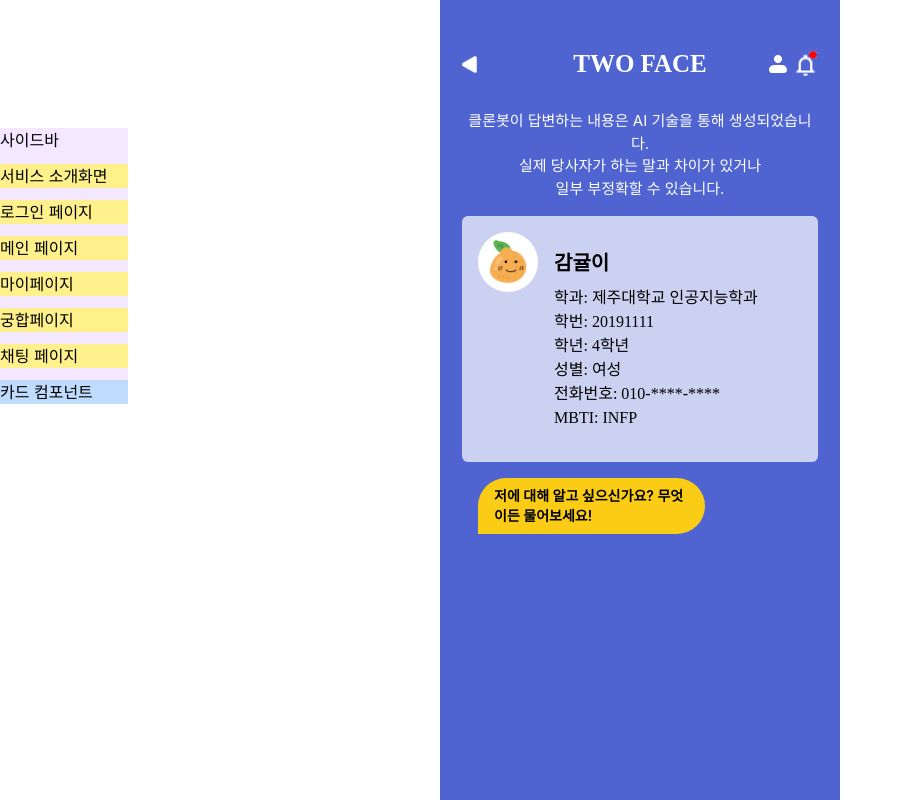
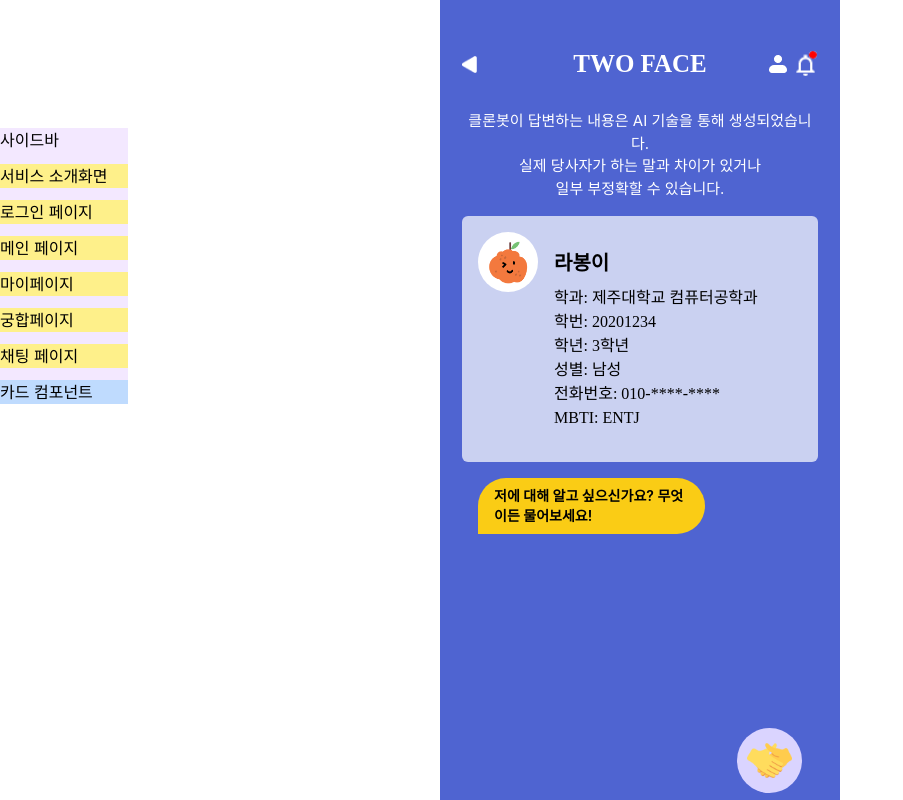
Before and after one commit to Surfurtone/Surfurtone_FrontEnd, a React (Create React App) app: page /chatPage in a window 1280 px wide. Shown: the top 800 px of the page, without its empty margins (0-903 px from the left). Built offline with nearby package versions, Linux system fonts and the light colour scheme; a web font is replaced by a local one.

Commit message:
채팅 완료

```diff
--- a/src/pages/ChatPage.js
+++ b/src/pages/ChatPage.js
@@ -6,9 +6,9 @@ import myPageIcon from '../assets/imgs/Page2/myPageIcon.png'
 import norification from '../assets/imgs/Page2/notification.png'
 import SendIcon from '../assets/imgs/chatPage/SendIcon.png'
 import { Link } from 'react-router-dom'
-import labong from '../assets/imgs/gamgyul.png'
 import Modal from '../components/Modal'
 import Hands from '../assets/imgs/chatPage/Hands.png'
+import labong from '../assets/imgs/chatPage/labong.png'
 
 const FinalScreen = () => {
   const [messages, setMessages] = useState([
@@ -37,14 +37,30 @@ const FinalScreen = () => {
     const userMessage = { text: input, isUser: true }
     setMessages([...messages, userMessage])
     setInputCount((prev) => prev + 1)
+    setInput('') // 입력창 초기화
 
     if (inputCount + 1 === 4) {
       const limitMessage = {
-        text: '무료 질문 횟수가 끝났습니다. 정보를 더 얻고 싶다면?\n호스트와 함께하기',
+        text: '무료 질문 횟수가 끝났습니다. 더 대화를 이어가시려면 광고를 시청해주세요.',
         isUser: false,
       }
       setMessages((prevMessages) => [...prevMessages, limitMessage])
       setInput('')
+
+      // 마이페이지로 가는 버튼 추가
+      const myPageButton = {
+        text: (
+          <div className="flex justify-center">
+            <Link to="/page3">
+              <button className="bg-blue-500 text-white rounded-full">
+                마이페이지로 가기
+              </button>
+            </Link>
+          </div>
+        ),
+        isUser: false,
+      }
+      setMessages((prevMessages) => [...prevMessages, myPageButton])
       return
     }
 
@@ -64,7 +80,6 @@ const FinalScreen = () => {
             },
           },
         )
-        setInput('')
         const responseText = response.data.response
         const serverMessage = { text: responseText, isUser: false }
         setMessages((prevMessages) => [...prevMessages, serverMessage])
@@ -94,8 +109,12 @@ const FinalScreen = () => {
   }
 
   return (
-    <div className="flex min-h-screen justify-center">
-      {isLoading && <LoadingSpinner />}
+    <div className="relative flex min-h-screen justify-center">
+      {isLoading && (
+        <div className="absolute inset-0 flex items-center justify-center bg-black bg-opacity-50 z-50">
+          <LoadingSpinner />
+        </div>
+      )}
       <div className="relative w-full max-w-[400px] overflow-x-hidden bg-[#4F64D1]">
         <div className="px-[22px] py-[50px] flex flex-col justify-between bg-[#4F64D1]">
           {/* 헤더 */}
@@ -145,21 +164,21 @@ const FinalScreen = () => {
               </div>
             </div>
             <div className="items-center p-4 font-Pretendard flex-grow">
-              <div className="font-bold text-[20px]">감귤이</div>
+              <div className="font-bold text-[20px]">라봉이</div>
               <div className="text-[16px] mt-2">
-                학과: 제주대학교 인공지능학과
-                <br /> 학번: 20191111
-                <br /> 학년: 4학년
-                <br /> 성별: 여성 <br />
+                학과: 제주대학교 컴퓨터공학과
+                <br /> 학번: 20201234
+                <br /> 학년: 3학년
+                <br /> 성별: 남성 <br />
                 전화번호: 010-****-****
-                <br /> MBTI: INFP
+                <br /> MBTI: ENTJ
               </div>
             </div>
           </div>
 
           {/* 채팅 */}
           <div className="flex flex-col justify-between p-4">
-            <div className="flex flex-col h-[345px] gap-3 overflow-y-auto">
+            <div className="flex flex-col h-[250px] gap-3 overflow-y-auto">
               {messages.map((message, index) => (
                 <div
                   key={index}
@@ -177,23 +196,18 @@ const FinalScreen = () => {
                   <div className="text-sm font-semibold">{message.text}</div>
                 </div>
               ))}
-              {inputCount >= 4 && (
-                <button className="mt-2 bg-blue-500 text-white px-4 py-2 rounded-full">
-                  호스트와 함께하기
-                </button>
-              )}
+
               <div ref={messagesEndRef} />
             </div>
-          </div>
-
-          {/*'호스트와 함께하기' 부분 */}
-          <div className='flex self-end mb-3'>
+            <div className="flex self-end mb-3">
               <div className="relative self-end flex justify-center h-[65px] p-2.5 bg-[#DAD4FF] rounded-full cursor-pointer group">
                 <img src={Hands} alt="Hands" className="relative z-20" />
-            <div className="absolute left-[-9rem] top-1/4 bg-[#DAD4FF] px-5 py-1 rounded-l-full font-medium transform translate-x-10 opacity-0 transition-all duration-500 ease-in-out group-hover:translate-x-0 group-hover:opacity-100 z-10"
+                <div
+                  className="absolute left-[-9rem] top-1/4 bg-[#DAD4FF] px-5 py-1 rounded-l-full font-medium transform translate-x-10 opacity-0 transition-all duration-500 ease-in-out group-hover:translate-x-0 group-hover:opacity-100 z-10"
                   onClick={openModal} // 버튼 클릭 시 모달 열기
                 >
                   호스트와 함께하기
+                </div>
               </div>
             </div>
           </div>
```
Also changed, not shown: src/assets/imgs/chatPage/labong.png (added). Lines whose indentation alone changed are shown as unchanged.
